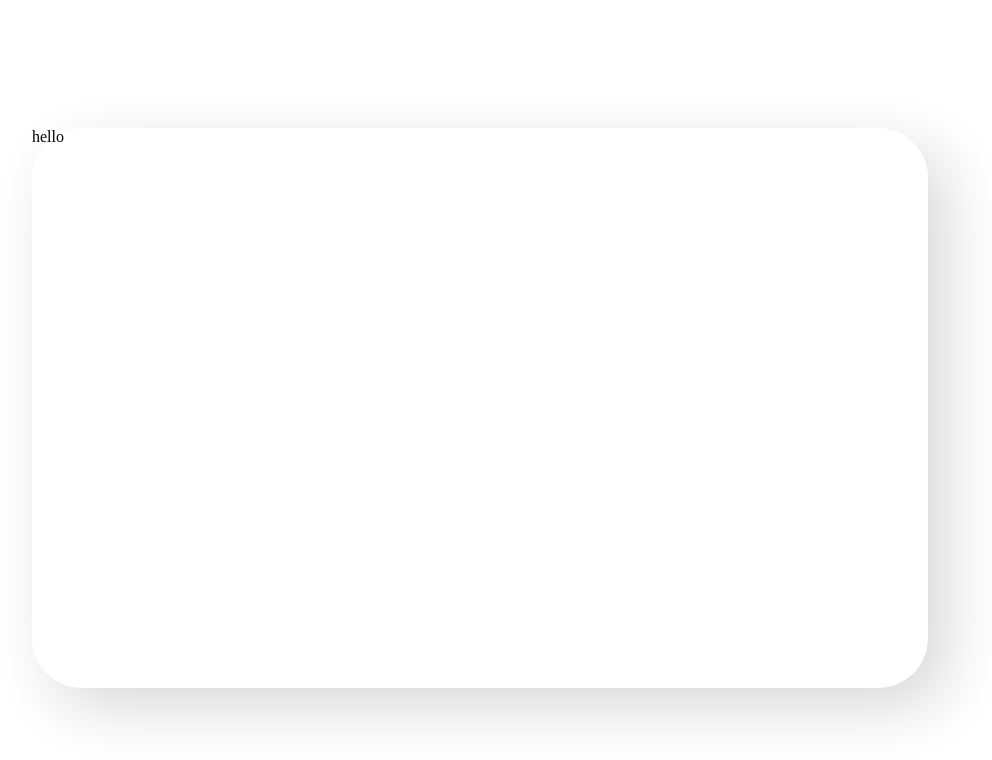
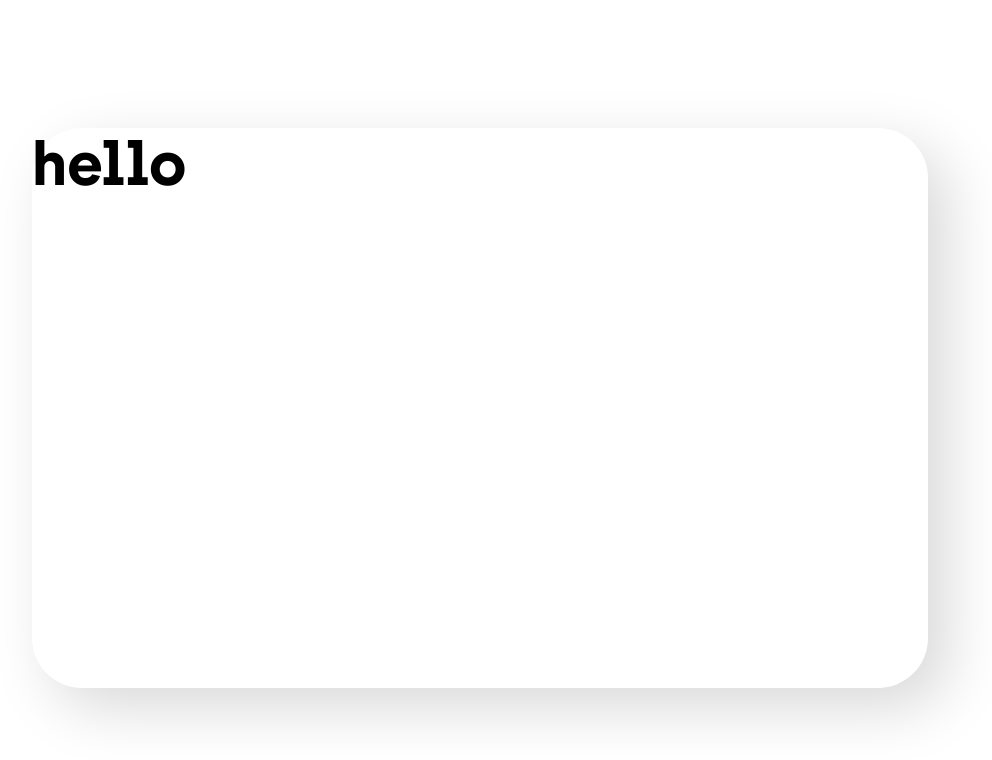
Before and after one commit to elispeigel/site, a Next.js app: page / in a window 1280 px wide. Shown: the top 760 px of the page, without its empty margins (168-1160 px from the left). Built offline with nearby package versions, Linux system fonts and the light colour scheme.

Commit message:
got fonts working

```diff
--- a/components/Card.tsx
+++ b/components/Card.tsx
@@ -4,11 +4,11 @@ import styled from "styled-components";
 const CardStyle = styled.div`
   height: 70%;
   width: 70%;
-  background: ${({ theme }) => theme.white};
+  background: ${({ theme }) => theme.colors.white};
   border-radius: 50px;
   box-shadow:  ${({ theme }) => (
-    `20px 20px 60px ${theme.whiteShadow},
-    -20px -20px 60px ${theme.white};`
+    `20px 20px 60px ${theme.colors.whiteShadow},
+    -20px -20px 60px ${theme.colors.white};`
   )}
 `;
 
--- a/components/Layout.tsx
+++ b/components/Layout.tsx
@@ -1,15 +1,9 @@
 import React from 'react'
-import { createGlobalStyle } from 'styled-components'
 
+import GlobalStyle from 'styles/GlobalStyles'
 import { theme, ITheme } from 'styles/theme'
-import Card from './Card';
+import Card from 'components/Card';
 
-export const GlobalStyle = createGlobalStyle<{ theme: ITheme }>`
-  body {
-    background: ${({ theme }) => theme.white};
-  }
-
-`;
 
 const Layout = ({ children }: { children: any }) => (
   <>
--- a/pages/index.tsx
+++ b/pages/index.tsx
@@ -1,15 +1,19 @@
-import Head from 'next/head'
 import styled from 'styled-components'
 
-import Layout from 'components/Layout';
+const Style = styled.div`
+  display: grid;
+  grid-template-rows: 1fr;
+`;
 
-const Style = styled.div`
+const Text = styled.div`
+  font-family: 'Bold';
+  font-size: 60px;
 `;
 
 export default function Home() {
   return (
     <Style>
-      <div>hello</div>
+      <Text>hello</Text>
     </Style>
   )
 }
--- /dev/null
+++ b/styles/GlobalStyles.ts
@@ -0,0 +1,41 @@
+import { createGlobalStyle } from "styled-components";
+import { ITheme } from "styles/theme";
+
+export default createGlobalStyle<{ theme: ITheme }>`
+
+  @font-face {
+    font-family: 'Bold';
+    src: url('/fonts/archia-bold-webfont.ttf');
+    font-display: auto;
+  }
+
+  @font-face {
+    font-family: 'Light';
+    src: url('/fonts/archia-light-webfont.ttf');
+  }
+
+  @font-face {
+    font-family: 'Medium';
+    src: url('/fonts/archia-medium-webfont.ttf');
+  }
+
+  @font-face {
+    font-family: 'Regular';
+    src: url('/fonts/archia-regular-webfont.ttf');
+  }
+
+  @font-face {
+    font-family: 'Semibold';
+    src: url('/fonts/archia-semibold-webfont.ttf');
+  }
+
+  @font-face {
+    font-family: 'Thin';
+    src: url('/fonts/archia-thin-webfont.ttf');
+  }
+
+
+  body {
+    background: ${({ theme }) => theme.colors.white};
+  }
+`;
--- a/styles/globals.css
+++ /dev/null
@@ -1,16 +0,0 @@
-html,
-body {
-  padding: 0;
-  margin: 0;
-  font-family: -apple-system, BlinkMacSystemFont, Segoe UI, Roboto, Oxygen,
-    Ubuntu, Cantarell, Fira Sans, Droid Sans, Helvetica Neue, sans-serif;
-}
-
-a {
-  color: inherit;
-  text-decoration: none;
-}
-
-* {
-  box-sizing: border-box;
-}
--- a/styles/theme.ts
+++ b/styles/theme.ts
@@ -1,4 +1,4 @@
-export interface ITheme {
+interface IColorsTheme {
   white: string;
   whiteShadow: string;
   gray: string;
@@ -6,12 +6,7 @@ export interface ITheme {
   blue: string;
   black: string;
 }
-
-export interface IThemeWrapper {
-  theme: ITheme;
-}
-
-export const theme: ITheme = {
+const colorsTheme: IColorsTheme = {
     white: '#FFFFFF',
     whiteShadow: '#D9D9D9',
     gray: '#E5E5E5',
@@ -19,3 +14,17 @@ export const theme: ITheme = {
     blue: '#14213D',
     black: '#2C2C2C'
 }
+
+
+
+export interface ITheme {
+  colors: IColorsTheme
+}
+
+export interface IThemeWrapper {
+  theme: ITheme;
+}
+
+export const theme: ITheme = {
+  colors: colorsTheme,
+}
```
